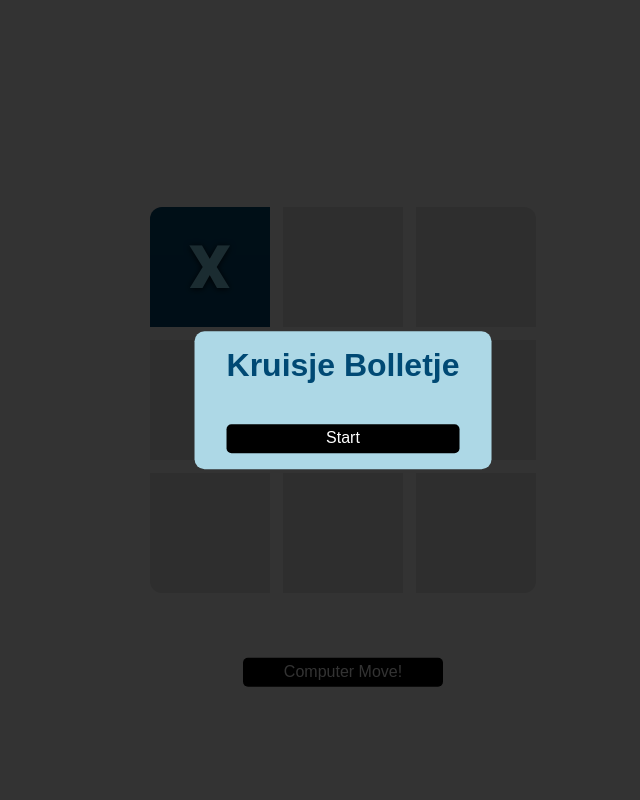
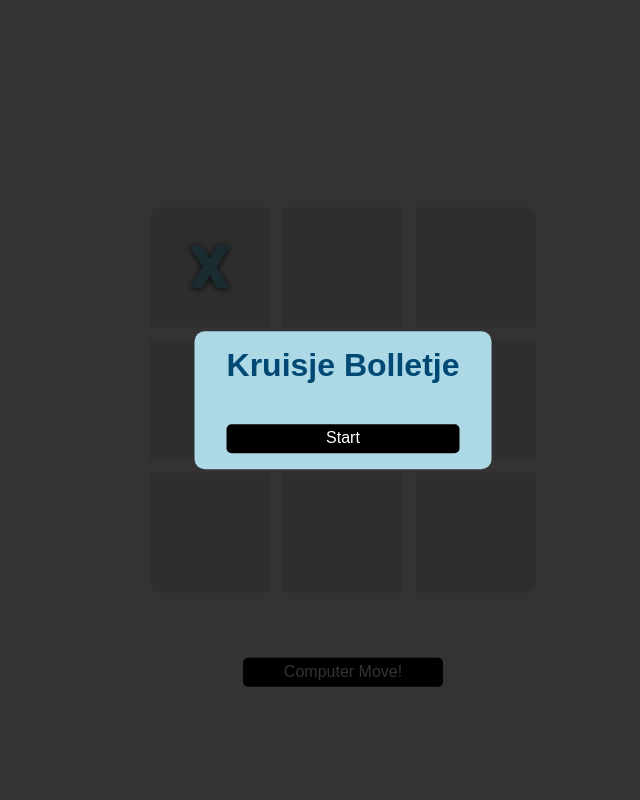
Before and after one commit to royzinken/Projectweek2, a PHP site: page /KruisjeBolletje_Tom-Kevin/index.html in a window 1280 px wide, with the box ticked. Shown: the whole page, without its empty margins (297-937 px from the left). Run offline with PHP 8.4, Linux system fonts and the light colour scheme; some web fonts are replaced.

Commit message:
Update stylesheet.css

```diff
--- a/KruisjeBolletje_Tom-Kevin/stylesheet.css
+++ b/KruisjeBolletje_Tom-Kevin/stylesheet.css
@@ -418,7 +418,7 @@ input[id*='-6-x']:checked ~ #board #tile-6 div::before,
 input[id*='-7-x']:checked ~ #board #tile-7 div::before,
 input[id*='-8-x']:checked ~ #board #tile-8 div::before {
   content: "X";
-  background: #004974;
+  background: rgba(0,191,255,0.0);
   color: #89dcf6;
 }
 
@@ -432,7 +432,7 @@ input[id*='-6-o']:checked ~ #board #tile-6 div::before,
 input[id*='-7-o']:checked ~ #board #tile-7 div::before,
 input[id*='-8-o']:checked ~ #board #tile-8 div::before {
   content: "O";
-  background: green;
+  background: orange;
   color: #ffc7b5;
 }
 
```
